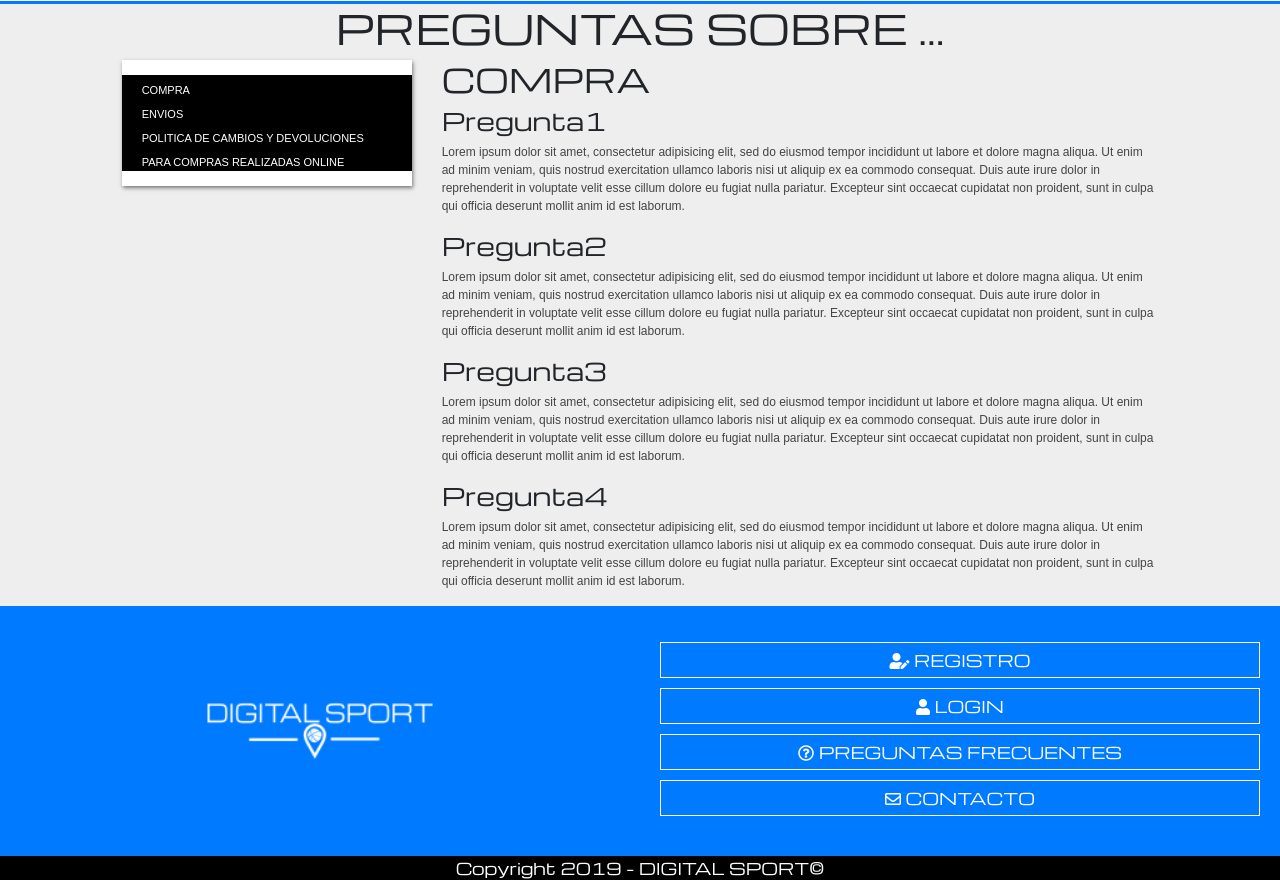
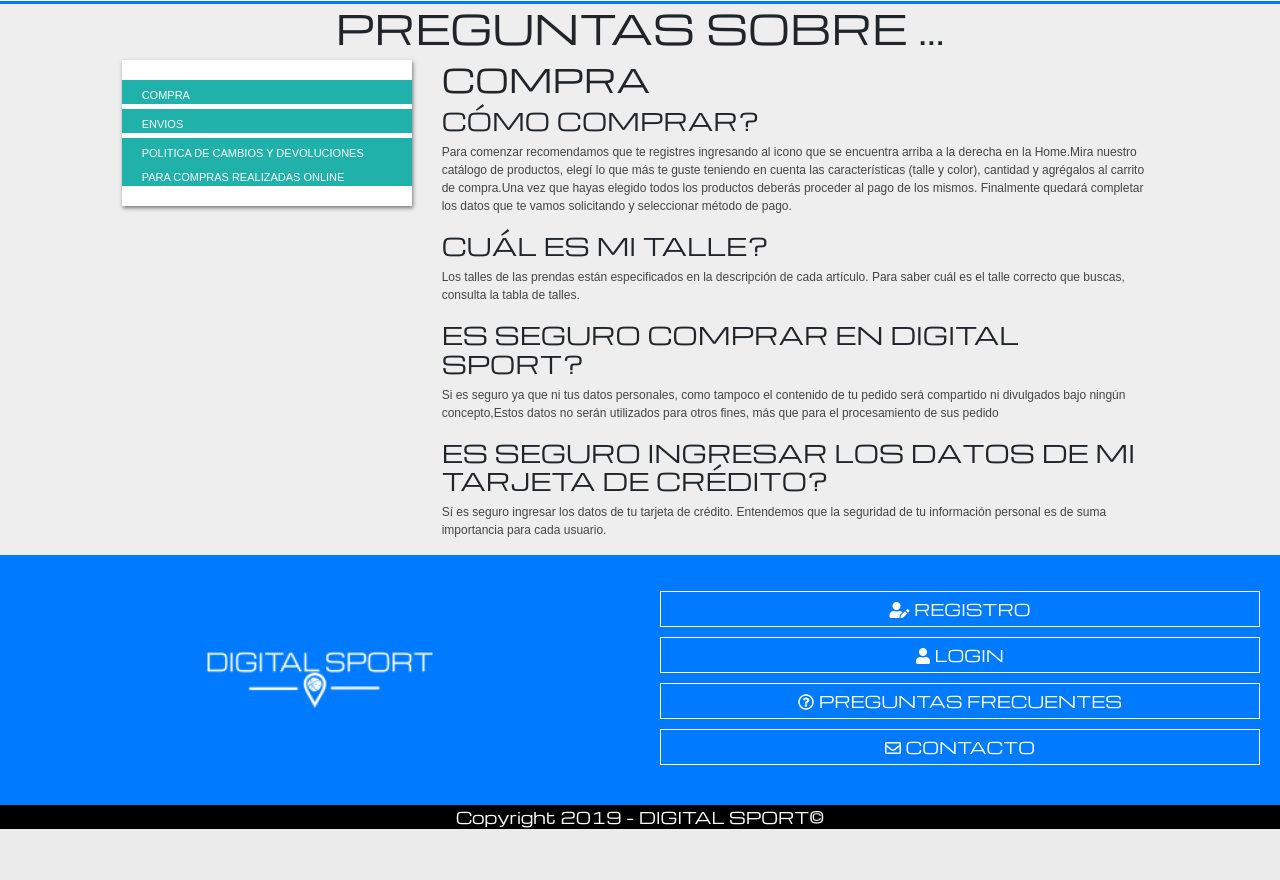
Before and after one commit to CrisMyroniuk/Proyecto-DH, a PHP site: page /faqs.php in a window 1280 px wide. Shown: the part 57-937 px from the top of the page. After the commit the page ends 886 px from the top, so only its background shows below. Run offline with PHP 8.4, Linux system fonts and the light colour scheme.

Commit message:
Preguntas faqs

```diff
--- a/css/faqs.css
+++ b/css/faqs.css
@@ -3,7 +3,9 @@
   padding: 0;
   box-sizing: border-box;
 }
+div.row div ul li{
 
+}
 
 div.container-fluid{
 background-color:rgb(238, 238, 238);
@@ -36,7 +38,7 @@
   text-align: left;
   padding-left: 20px;
   padding-right: 20px;
-  background-color:black;
+  background-color:lightseagreen!important;
 
 }
 
--- a/css/index.css
+++ b/css/index.css
@@ -44,3 +44,8 @@
 img.zoom:hover{
   transform:scale(1.1);
 }
+@media(min-width:768px){
+  div.dividor{
+    display:none;
+  }
+}
--- a/faqs.php
+++ b/faqs.php
@@ -6,7 +6,7 @@
     <link rel="stylesheet" href="css/faqs.css">
     <meta name="viewport" content="width=device-width, initial-scale=1.0">
     <link rel="stylesheet" href="https://stackpath.bootstrapcdn.com/bootstrap/4.3.1/css/bootstrap.min.css" integrity="sha384-ggOyR0iXCbMQv3Xipma34MD+dH/1fQ784/j6cY/iJTQUOhcWr7x9JvoRxT2MZw1T" crossorigin="anonymous">
-    <link rel="stylesheet" href="css/index.css">
+
   </head>
   <body>
     <?php //incluyo el header:
@@ -21,22 +21,22 @@
 <div class="row">
   <div id="lista" class="col-sm-12 col-md-4 col-lg-3 offset-lg-1">
     <ul>
-      <li><a class="menuFaqs" href="#">COMPRA</a></li>
-      <li><a class="menuFaqs" href="#">ENVIOS</a></li>
-      <li><a class="menuFaqs" href="#">POLITICA DE CAMBIOS Y DEVOLUCIONES PARA COMPRAS REALIZADAS ONLINE</a></li>
+      <li style="background-color:rgba(116, 116, 116, 0.53);margin:5px 0px"><a class="menuFaqs" href="#">COMPRA</a></li>
+      <li style="background-color:rgba(116, 116, 116, 0.53);margin:5px 0px"><a class="menuFaqs" href="#">ENVIOS</a></li>
+      <li style="background-color:rgba(116, 116, 116, 0.53);margin:5px 0px"><a class="menuFaqs" href="#">POLITICA DE CAMBIOS Y DEVOLUCIONES PARA COMPRAS REALIZADAS ONLINE</a></li>
 
     </ul>
   </div>
   <div class="col-sm-12 col-md-8 col-lg-7">
     <h2>COMPRA</h2>
-    <h4>Pregunta1</h4>
-    <p>Lorem ipsum dolor sit amet, consectetur adipisicing elit, sed do eiusmod tempor incididunt ut labore et dolore magna aliqua. Ut enim ad minim veniam, quis nostrud exercitation ullamco laboris nisi ut aliquip ex ea commodo consequat. Duis aute irure dolor in reprehenderit in voluptate velit esse cillum dolore eu fugiat nulla pariatur. Excepteur sint occaecat cupidatat non proident, sunt in culpa qui officia deserunt mollit anim id est laborum.</p>
-    <h4>Pregunta2</h4>
-    <p>Lorem ipsum dolor sit amet, consectetur adipisicing elit, sed do eiusmod tempor incididunt ut labore et dolore magna aliqua. Ut enim ad minim veniam, quis nostrud exercitation ullamco laboris nisi ut aliquip ex ea commodo consequat. Duis aute irure dolor in reprehenderit in voluptate velit esse cillum dolore eu fugiat nulla pariatur. Excepteur sint occaecat cupidatat non proident, sunt in culpa qui officia deserunt mollit anim id est laborum.</p>
-    <h4>Pregunta3</h4>
-    <p>Lorem ipsum dolor sit amet, consectetur adipisicing elit, sed do eiusmod tempor incididunt ut labore et dolore magna aliqua. Ut enim ad minim veniam, quis nostrud exercitation ullamco laboris nisi ut aliquip ex ea commodo consequat. Duis aute irure dolor in reprehenderit in voluptate velit esse cillum dolore eu fugiat nulla pariatur. Excepteur sint occaecat cupidatat non proident, sunt in culpa qui officia deserunt mollit anim id est laborum.</p>
-    <h4>Pregunta4</h4>
-    <p>Lorem ipsum dolor sit amet, consectetur adipisicing elit, sed do eiusmod tempor incididunt ut labore et dolore magna aliqua. Ut enim ad minim veniam, quis nostrud exercitation ullamco laboris nisi ut aliquip ex ea commodo consequat. Duis aute irure dolor in reprehenderit in voluptate velit esse cillum dolore eu fugiat nulla pariatur. Excepteur sint occaecat cupidatat non proident, sunt in culpa qui officia deserunt mollit anim id est laborum.</p>
+    <h4>CÓMO COMPRAR?</h4>
+    <p>Para comenzar recomendamos que te registres ingresando al icono que se encuentra arriba a la derecha en la Home.Mira nuestro catálogo de productos, elegí lo que más te guste teniendo en cuenta las características (talle y color), cantidad y agrégalos al carrito de compra.Una vez que hayas elegido todos los productos deberás proceder al pago de los mismos. Finalmente quedará completar los datos que te vamos solicitando y seleccionar método de pago.</p>
+    <h4>CUÁL ES MI TALLE?</h4>
+    <p>Los talles de las prendas están especificados en la descripción de cada artículo. Para saber cuál es el talle correcto que buscas, consulta la tabla de talles.</p>
+    <h4>ES SEGURO COMPRAR EN DIGITAL SPORT?</h4>
+    <p>Si es seguro ya que ni tus datos personales, como tampoco el contenido de tu pedido será compartido ni divulgados bajo ningún concepto,Estos datos no serán utilizados para otros fines, más que para el procesamiento de sus pedido</p>
+    <h4>ES SEGURO INGRESAR LOS DATOS DE MI TARJETA DE CRÉDITO?</h4>
+    <p>Sí es seguro ingresar los datos de tu tarjeta de crédito. Entendemos que la seguridad de tu información personal es de suma importancia para cada usuario.</p>
   </div>
 
 </div>
```
Also changed, not shown: index.php (+14 -10 lines).
